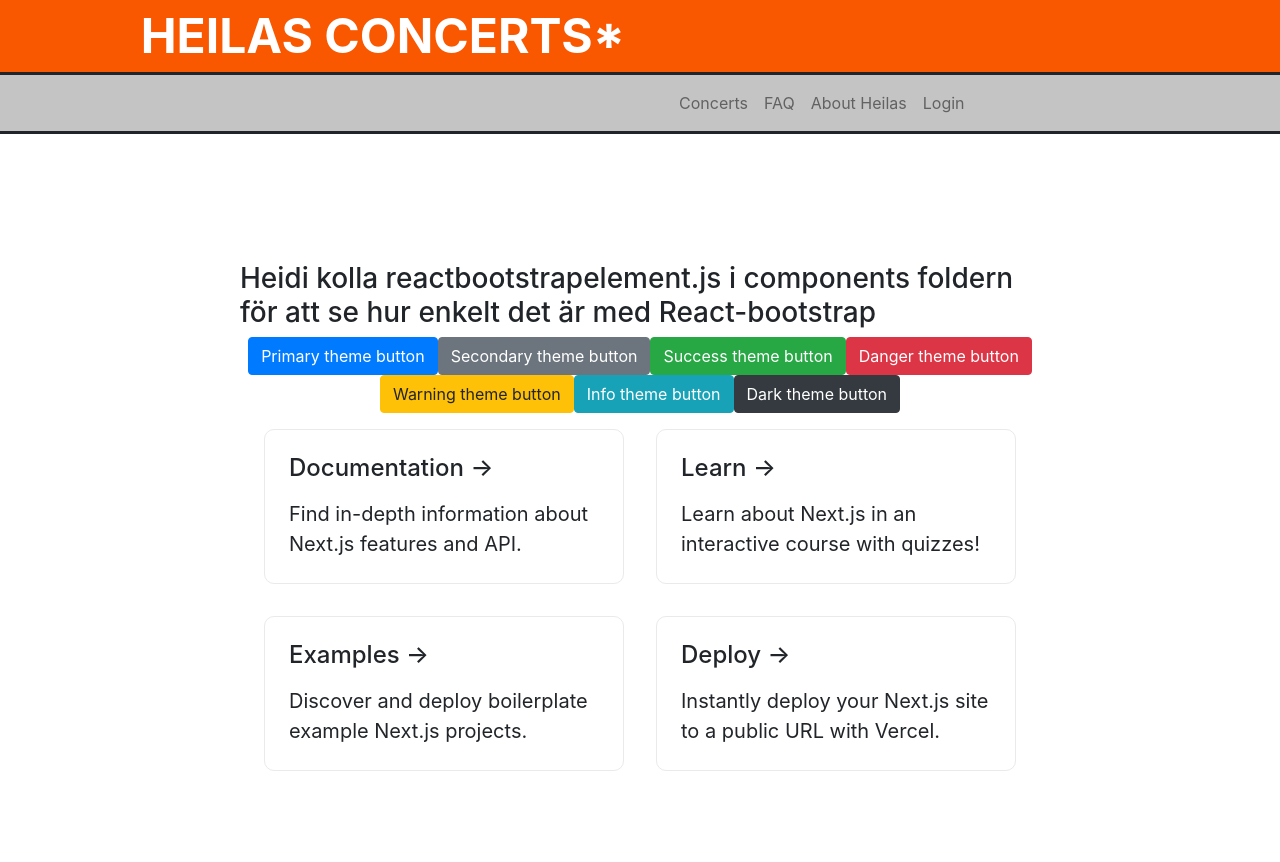
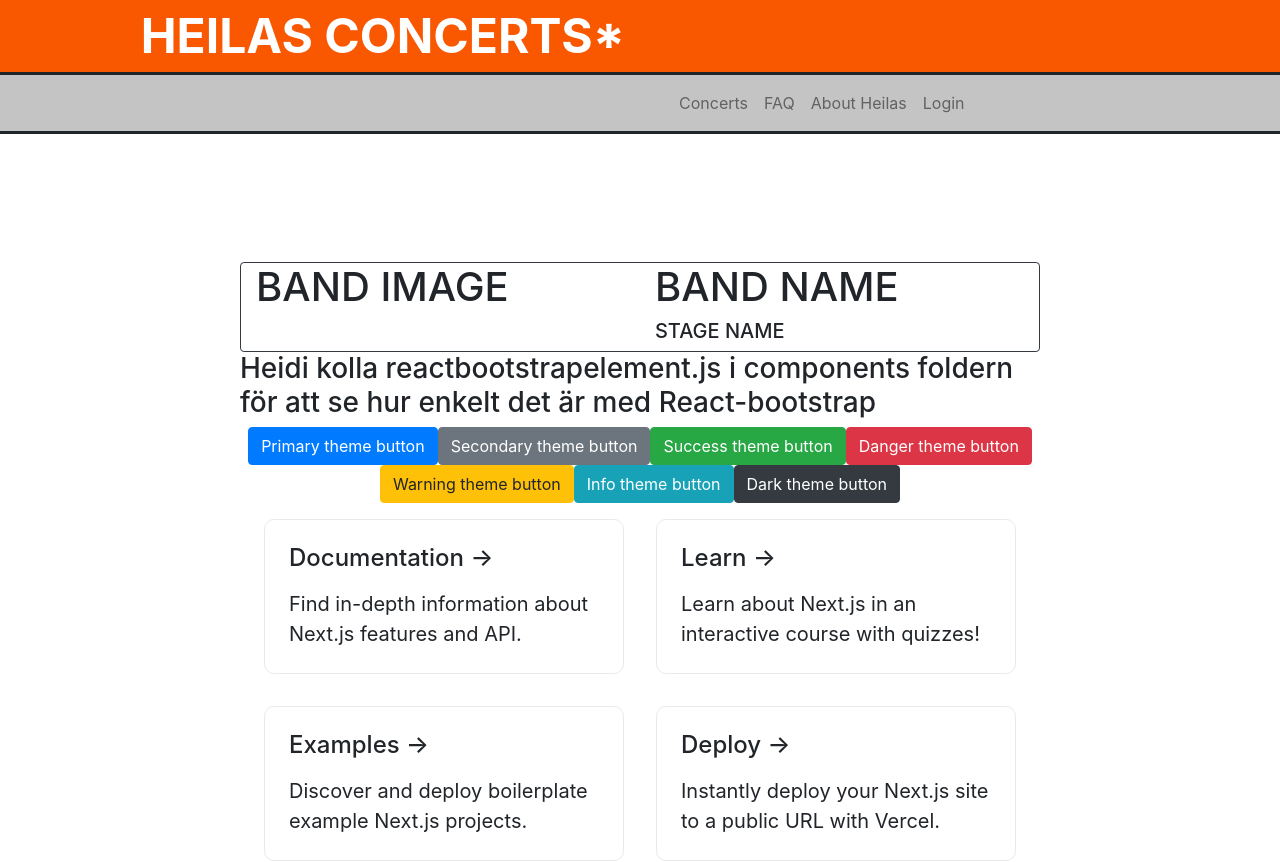
Before and after one commit to niCognition/Heilas-Conserts, a Next.js app in the folder heilas-conserts/: page / in a window 1280 px wide. Shown: the top 862 px of the page. Built offline with nearby package versions, Linux system fonts and the light colour scheme.

Commit message:
try out card bootstrap objects

```diff
--- a/heilas-conserts/components/singleconcertcomponent.js
+++ b/heilas-conserts/components/singleconcertcomponent.js
@@ -1,8 +1,9 @@
 import react from 'react'
-import { Container, Row, Col } from 'react-bootstrap'
+import { Container, Row, Col, Card } from 'react-bootstrap'
 
 const ConcertCard = () => {
     return (
+        <Card border="dark" style={{ width: '100%'}}>
             <Container fluid>
                 <Row>
                     <Col md={6}>
@@ -14,6 +15,7 @@ const ConcertCard = () => {
                     </Col>
                 </Row>
             </Container>
+        </Card>
     )
 }
 
--- a/heilas-conserts/pages/index.js
+++ b/heilas-conserts/pages/index.js
@@ -2,6 +2,7 @@ import Head from 'next/head'
 
 import React from 'react'
 import TopBanner from '../components/topbannercomponent.js'
+import ConcertCard from '../components/singleconcertcomponent.js'
 import styles from '../styles/Home.module.css'
 import ReactButtons from '../components/reactbootstrapelement'
 
@@ -18,6 +19,7 @@ export default function Home() {
       {/* Next.js boilerplate code with some modifications */}
       <main className={styles.main}>
         <div className={styles.grid}>
+          <ConcertCard />
           <h3>Heidi kolla reactbootstrapelement.js i components foldern för att se hur enkelt det är med React-bootstrap</h3>
           <ReactButtons></ReactButtons>
           <a href="https://nextjs.org/docs" className={styles.card}>
```
Lines whose indentation alone changed are shown as unchanged.
